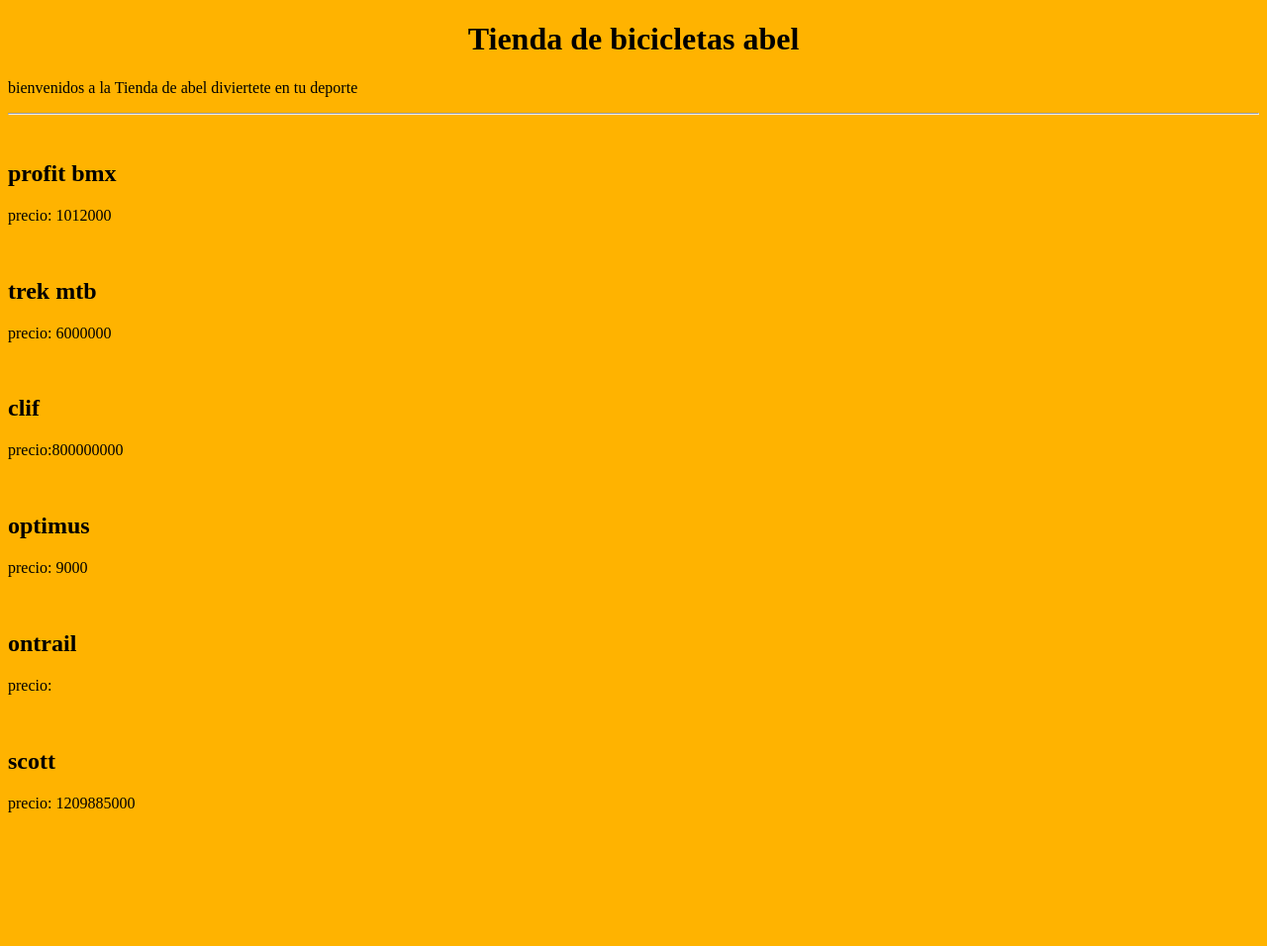
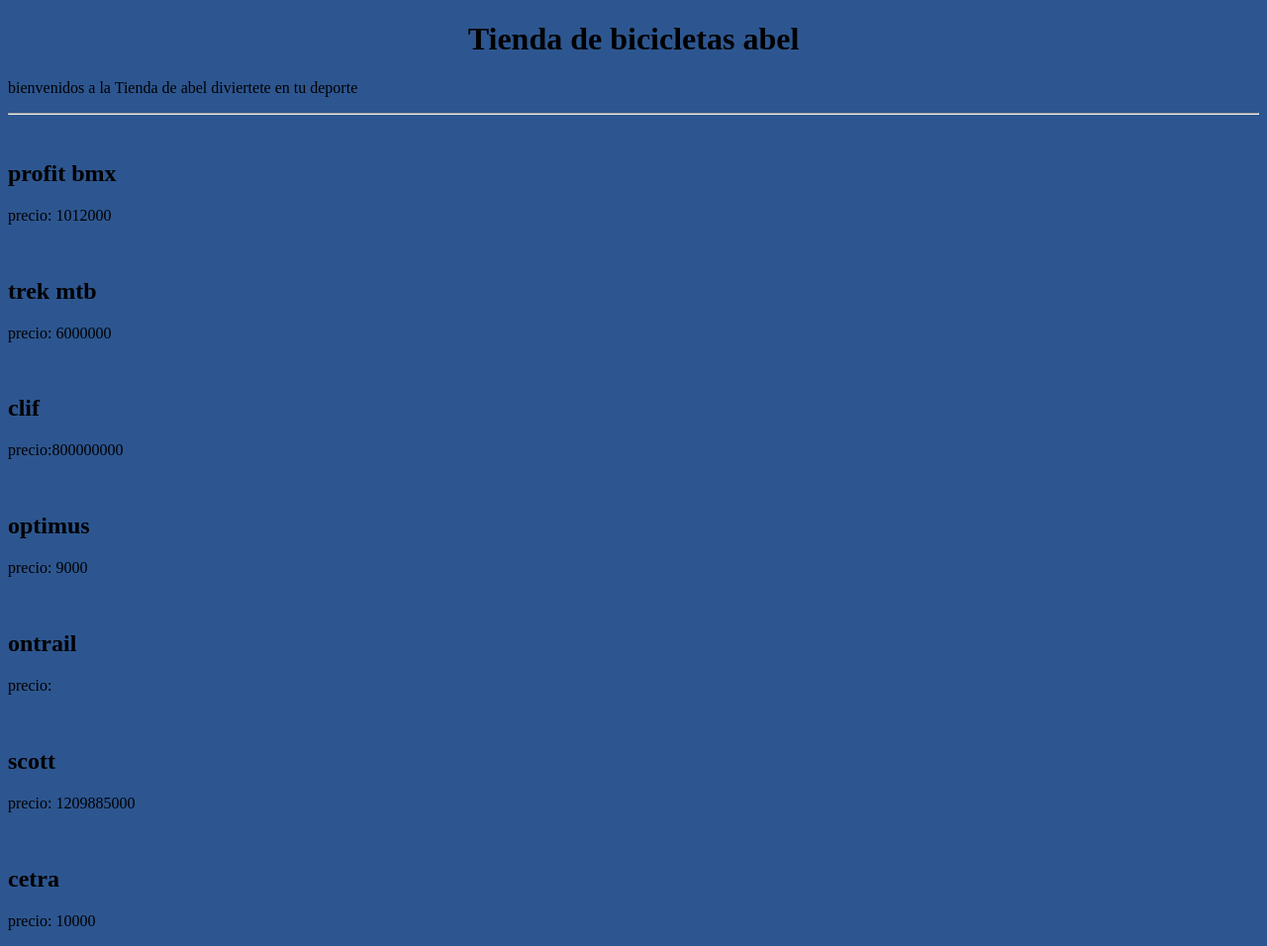
Before and after one commit to programadorbmx/1_primera_pagina_web, a plain HTML site: page index.html in a window 1280 px wide. Shown: the whole page at 99% size. Before the commit the page ends 837 px from the top, so only its background shows below. Drawn offline with Linux system fonts and the light colour scheme.

Commit message:
cambie el color de fondo

```diff
--- a/index.html
+++ b/index.html
@@ -4,9 +4,9 @@
     <meta charset="UTF-8">
     <meta http-equiv="X-UA-Compatible" content="IE=edge">
     <meta name="viewport" content="width=device-width, initial-scale=1.0">
-    <title>Document</title>
+    <title>tienda de bicicletas abel</title>
 </head>
-<body style="background-color:rgb(255, 179, 0)">
+<body style="background-color:rgb(45, 86, 144)">
     <h1 style="text-align: center;">Tienda de bicicletas abel</h1>
     <p>bienvenidos a la Tienda de abel diviertete en tu deporte </p>
     <hr>
@@ -40,6 +40,11 @@
         <img src="" alt="">
         <h2>scott</h2>
         <p>precio: 1209885000 </p>
+     </div>
+    </div>     <div>
+        <img src="" alt="">
+        <h2>cetra</h2>
+        <p>precio: 10000</p>
 
     </div>
              </body>
```
